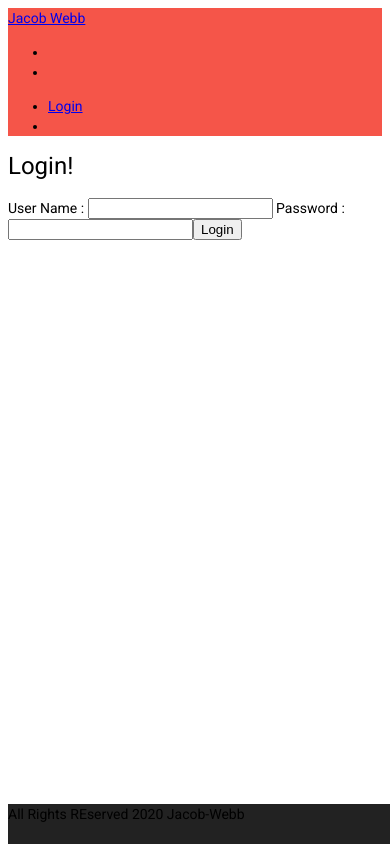
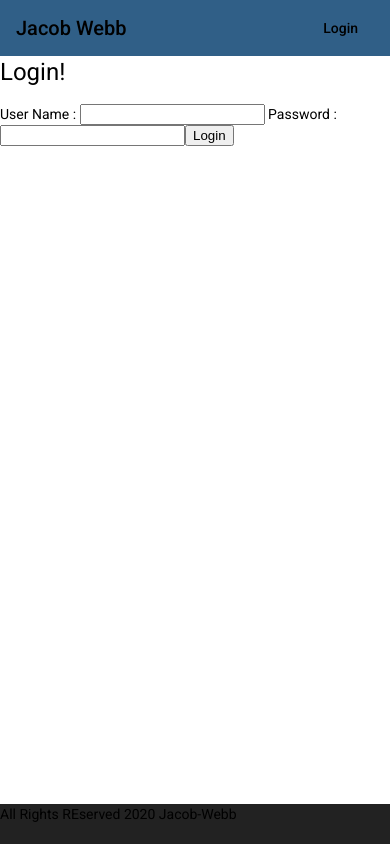
Before and after one commit to Jacob-Webb/todos-backend, an Angular app in the folder frontend/todo/: page / in a window 390 px wide. Built offline with nearby package versions, Linux system fonts and the light colour scheme.

Commit message:
started responsive navbar with material

```diff
--- a/frontend/todo/package.json
+++ b/frontend/todo/package.json
@@ -16,6 +16,7 @@
     "@angular/common": "^10.1.2",
     "@angular/compiler": "^10.1.2",
     "@angular/core": "^10.1.2",
+    "@angular/flex-layout": "^10.0.0-beta.32",
     "@angular/forms": "^10.1.2",
     "@angular/material": "^10.2.1",
     "@angular/platform-browser": "^10.1.2",
--- a/frontend/todo/src/app/app.module.ts
+++ b/frontend/todo/src/app/app.module.ts
@@ -30,7 +30,9 @@ import {MatListModule} from '@angular/material/list';
 import {MatMenuModule} from '@angular/material/menu';
 import {MatProgressBarModule} from '@angular/material/progress-bar';
 import {MatSelectModule} from '@angular/material/select';
+import {MatSidenavModule} from '@angular/material/sidenav';
 import {MatTabsModule} from '@angular/material/tabs';
+import {MatToolbarModule} from '@angular/material/toolbar';
 import {MatTooltipModule} from '@angular/material/tooltip';
 
 
@@ -65,7 +67,9 @@ import {MatTooltipModule} from '@angular/material/tooltip';
     MatMenuModule,
     MatProgressBarModule,
     MatSelectModule,
+    MatSidenavModule,
     MatTabsModule,
+    MatToolbarModule,
     MatTooltipModule,
     BrowserAnimationsModule
   ],
--- a/frontend/todo/src/app/menu/menu.component.html
+++ b/frontend/todo/src/app/menu/menu.component.html
@@ -1,4 +1,23 @@
 <header>
+  <mat-toolbar color="primary" class="navbar">
+    <div>Jacob Webb</div>
+    <div class="nav-menu-show">
+      <a mat-button *ngIf="this.basicAuthenticationService.isUserLoggedIn()" routerLink="/welcome/jacob-webb">Home</a>
+      <a mat-button *ngIf="this.basicAuthenticationService.isUserLoggedIn()" routerLink="/todos">Todos</a>
+      <a mat-button *ngIf="!this.basicAuthenticationService.isUserLoggedIn()" routerLink="/login">Login</a>
+      <a mat-button *ngIf="this.basicAuthenticationService.isUserLoggedIn()" routerLink="/logout">Logout</a>
+    </div>
+    <div class="nav-menu-hide">
+      <mat-icon>menu</mat-icon>
+    </div>
+  </mat-toolbar>
+
+
+
+
+
+
+  <!--
   <nav color="todo-primary">
     <div><a href="https://www.jacob-webb.com">Jacob Webb</a></div>
     <ul class="navbar-nav">
@@ -11,5 +30,5 @@
       <li><a *ngIf = "this.basicAuthenticationService.isUserLoggedIn()" routerLink="/logout" class="">Logout</a></li>
     </ul>
   </nav>
-
+-->
 </header>
--- a/frontend/todo/src/app/menu/menu.component.scss
+++ b/frontend/todo/src/app/menu/menu.component.scss
@@ -0,0 +1,25 @@
+$max-screen:319px;
+$min-screen: 320px;
+
+.navbar
+{
+  justify-content: space-between;
+}
+
+.navbar li
+{
+  padding-right: 1rem;
+}
+
+@media (max-width: $max-screen){
+  .nav-menu-show
+  {
+    display: none;
+  }
+}
+@media (min-width: $min-screen){
+  .nav-menu-hide
+  {
+    display: none;
+  }
+}
--- a/frontend/todo/src/app/menu/menu.component.ts
+++ b/frontend/todo/src/app/menu/menu.component.ts
@@ -1,4 +1,5 @@
-import { Component, OnInit } from '@angular/core';
+import { ChangeDetectorRef, Component, OnInit, OnDestroy } from '@angular/core';
+import { MediaMatcher } from '@angular/cdk/layout';
 import { BasicAuthenticationService } from '../service/basic-authentication.service';
 
 @Component({
@@ -6,10 +7,30 @@ import { BasicAuthenticationService } from '../service/basic-authentication.serv
   templateUrl: './menu.component.html',
   styleUrls: ['./menu.component.scss']
 })
-export class MenuComponent implements OnInit {
+export class MenuComponent implements OnDestroy {
+  mobileQuery: MediaQueryList;
 
+  private _mobileQueryListener: () => void;
+
+  constructor(changeDetectorRef: ChangeDetectorRef,
+              media: MediaMatcher,
+              public basicAuthenticationService: BasicAuthenticationService
+              ) {
+    this.mobileQuery = media.matchMedia('(max-width: 600px)');
+    this._mobileQueryListener = () => changeDetectorRef.detectChanges();
+    this.mobileQuery.addListener(this._mobileQueryListener);
+  }
+
+  ngOnDestroy(): void {
+    this.mobileQuery.removeListener(this._mobileQueryListener);
+  }
+}
+
+
+  /*
   constructor(public basicAuthenticationService: BasicAuthenticationService) { }
 
   ngOnInit(): void {}
 
 }
+*/
--- a/frontend/todo/src/styles.scss
+++ b/frontend/todo/src/styles.scss
@@ -1,8 +1,19 @@
 @import 'custom-theme.scss';
+@import url('https://fonts.googleapis.com/css2?family=Libre+Baskerville&display=swap');
 
+body
+{
+  font-family: 'Libre Baskerville', serif;
+  margin: 0;
+  padding: 0;
+}
 
+.background-primary
+{
+  background-color: mat-color($primary);
+}
 
-nav
+.background-accent
 {
-  background: mat-color($warn, 0.9);
+  background-color: mat-color($accent);
 }
```
Also changed, not shown: frontend/todo/src/material.module.ts (added, +94 -0 lines), 2 other files (tests, documents, lock files or other folders).
